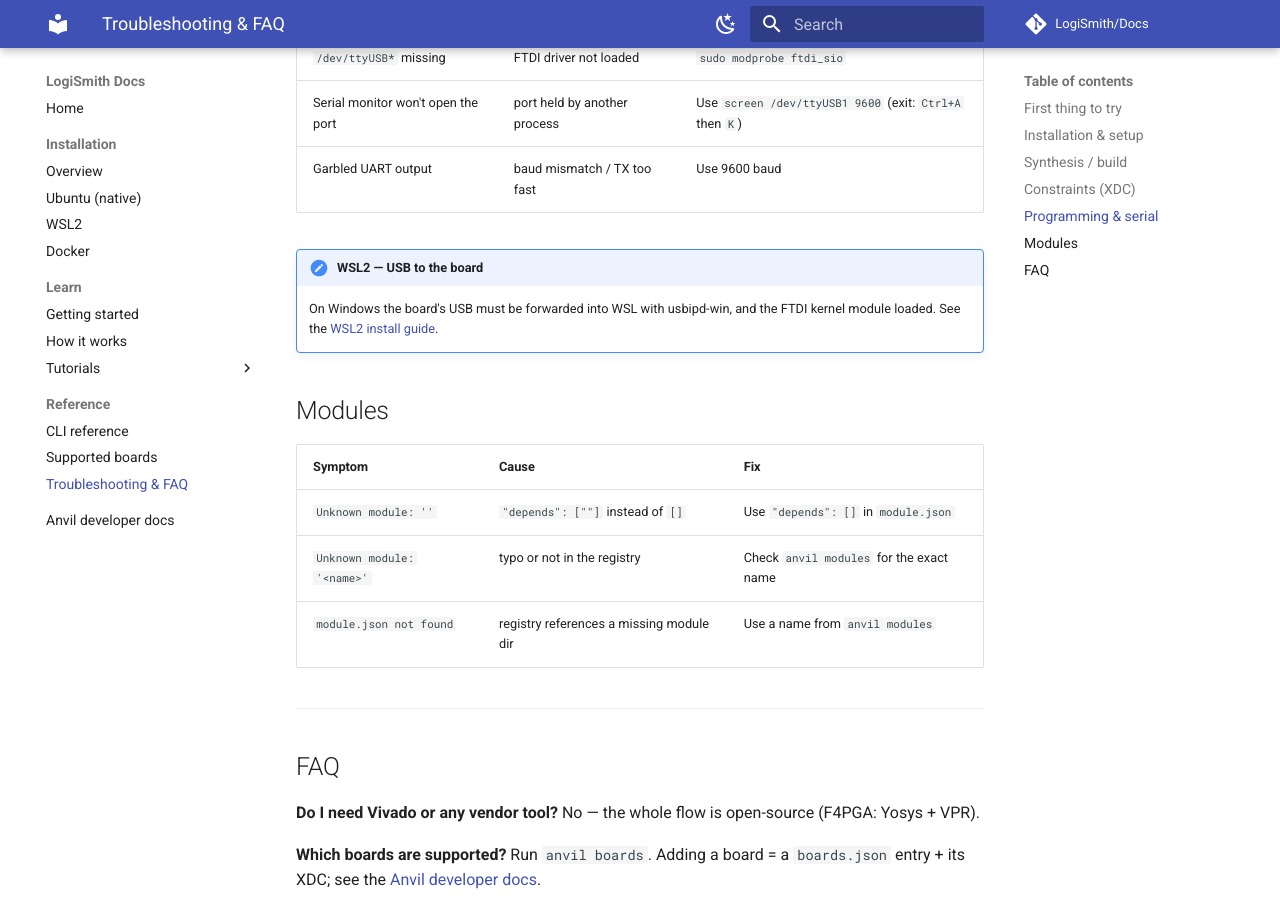
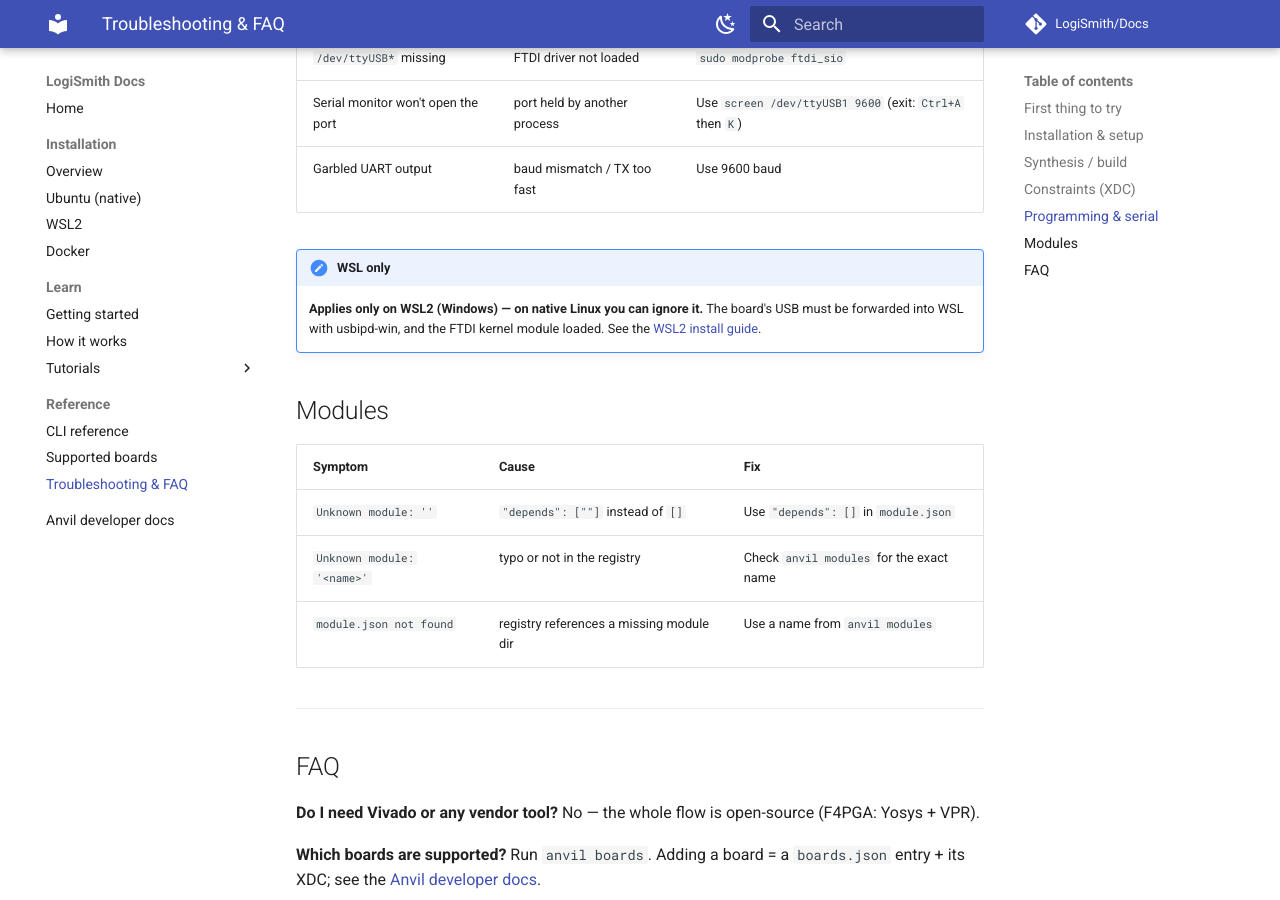
Before and after one commit to LogiSmith/Docs, an MkDocs documentation site: the page built from docs/troubleshooting.md, in a window 1280 px wide and 900 px high, scrolled down 1808 px. Built offline with MkDocs 1.6.1 and Material for MkDocs 9.7.7, drawn with Linux system fonts in a browser that asks for light colours; comment, search, counter and statistics services are not loaded.

Commit message:
docs: mark WSL-specific notes clearly as "WSL only" + note it on the home page

```diff
--- a/docs/troubleshooting.md
+++ b/docs/troubleshooting.md
@@ -60,9 +60,10 @@ set_property -dict { PACKAGE_PIN H17 IOSTANDARD LVCMOS33 } [get_ports {led[0]}]
 | Serial monitor won't open the port | port held by another process | Use `screen /dev/ttyUSB1 9600` (exit: `Ctrl+A` then `K`) |
 | Garbled UART output | baud mismatch / TX too fast | Use 9600 baud |
 
-!!! note "WSL2 — USB to the board"
-    On Windows the board's USB must be forwarded into WSL with usbipd-win, and the
-    FTDI kernel module loaded. See the [WSL2 install guide](installation/wsl.md).
+!!! note "WSL only"
+    **Applies only on WSL2 (Windows) — on native Linux you can ignore it.** The
+    board's USB must be forwarded into WSL with usbipd-win, and the FTDI kernel
+    module loaded. See the [WSL2 install guide](installation/wsl.md).
 
 ## Modules
 
```
Also changed, not shown: docs/index.md (+5 -0 lines), docs/tutorials/soc.md (+3 -2 lines), docs/tutorials/uart-hello.md (+2 -1 lines).
